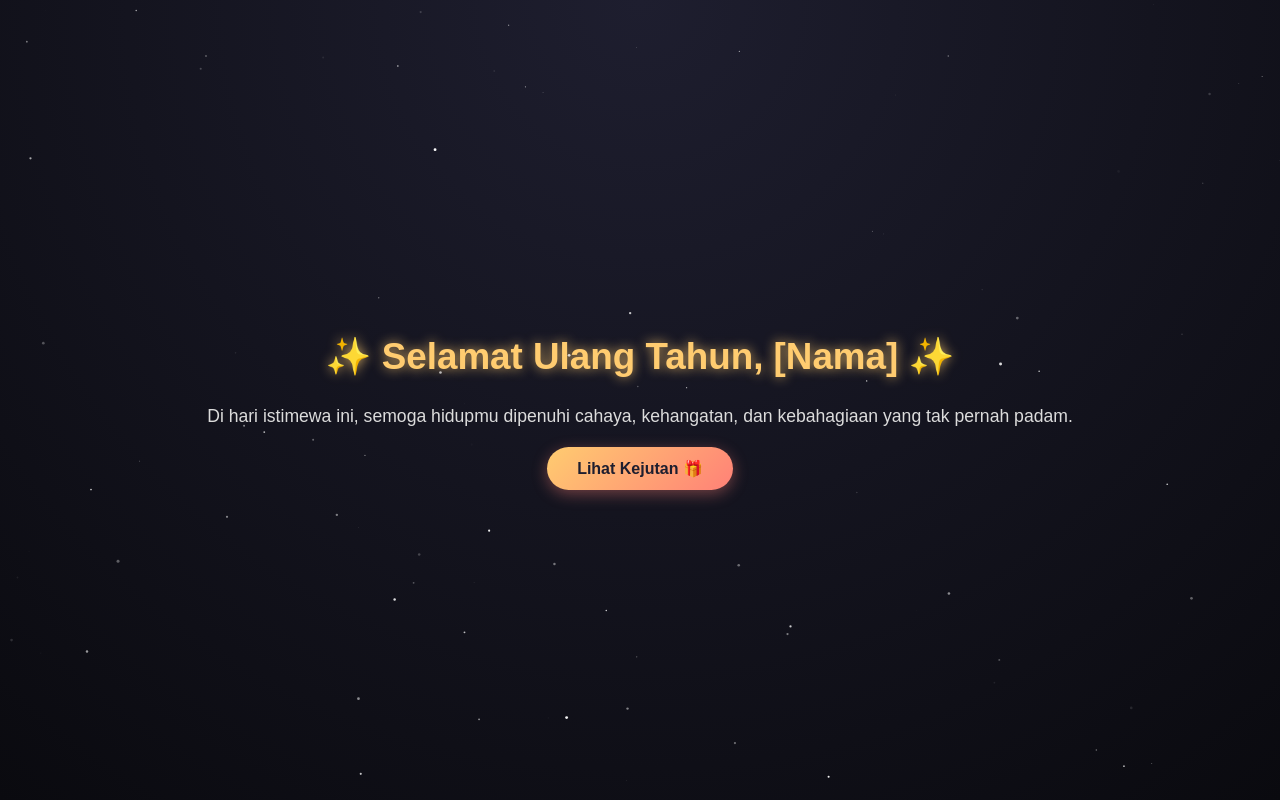
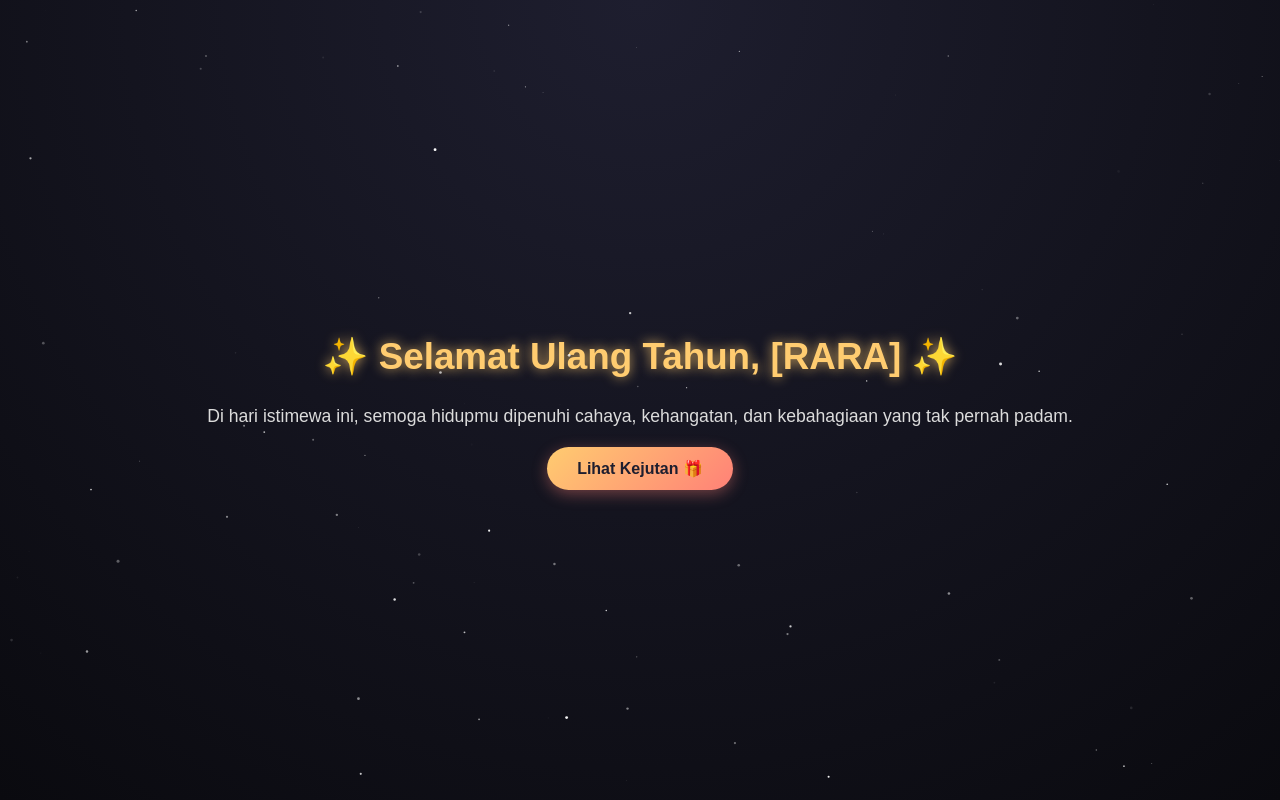
Before and after one commit to goldensaham265-ai/Happy-birthday-RARA, a plain HTML site: page index.html in a window 1280 px wide. Drawn offline with Linux system fonts and the light colour scheme.

Commit message:
Update index.html

```diff
--- a/index.html
+++ b/index.html
@@ -75,7 +75,7 @@
   </style>
 </head>
 <body>
-  <h1>✨ Selamat Ulang Tahun, [Nama] ✨</h1>
+  <h1>✨ Selamat Ulang Tahun, [RARA] ✨</h1>
   <p>Di hari istimewa ini, semoga hidupmu dipenuhi cahaya, kehangatan, dan kebahagiaan yang tak pernah padam.</p>
   <button onclick="startSurprise()">Lihat Kejutan 🎁</button>
   <p id="surprise" style="display:none;">💫 Kamu adalah bintang yang selalu bersinar dalam kegelapan 💫</p>
```
